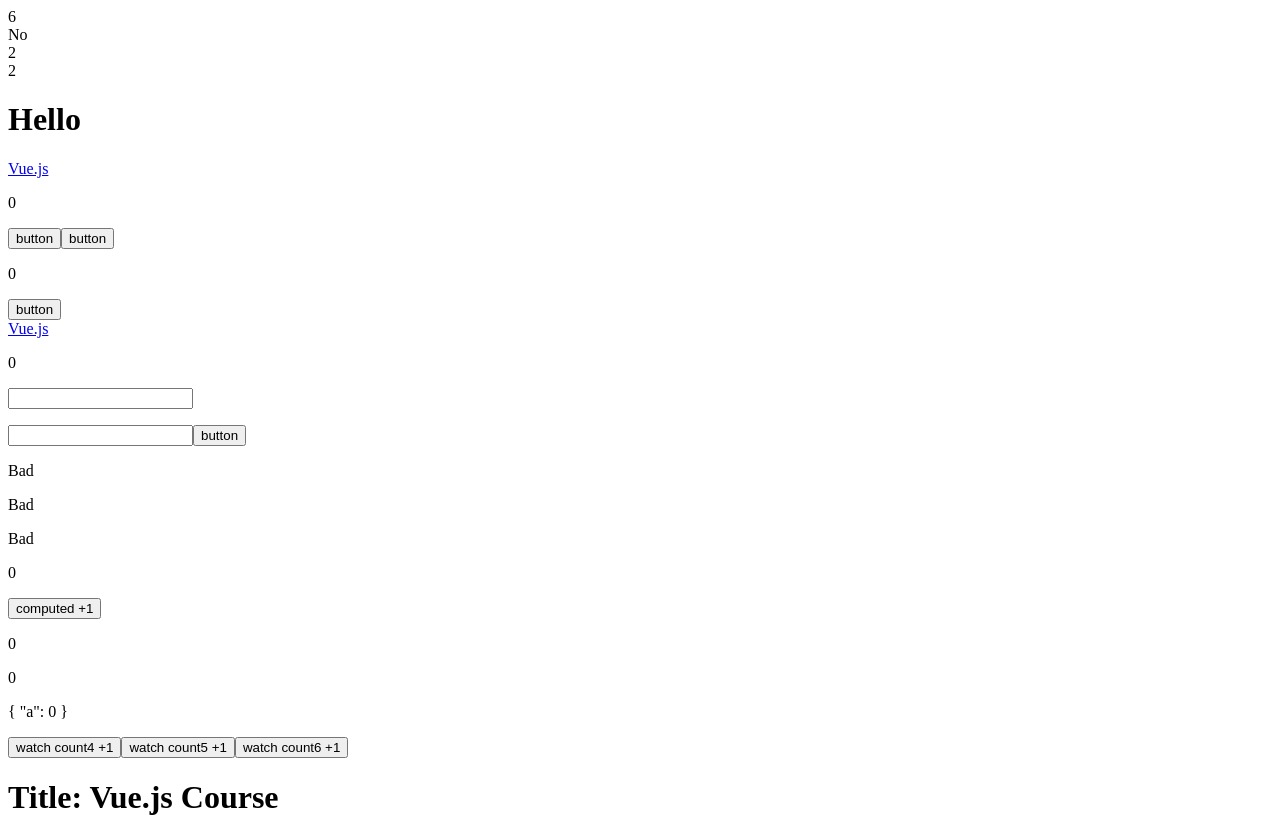
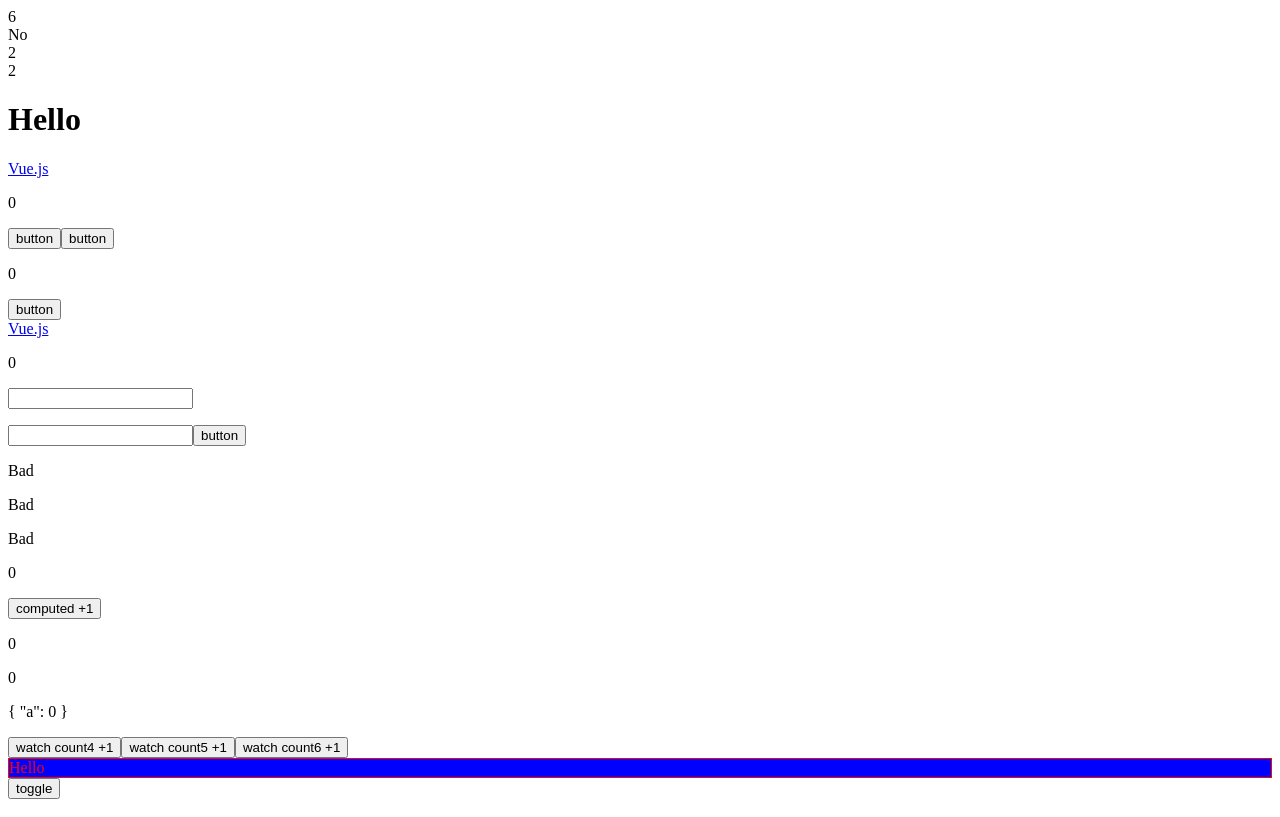
Before and after one commit to reo0306/vue-practise, a Vue app in the folder vue-lesson/: page / in a window 1280 px wide. Shown: the top 817 px of the page. Built offline with nearby package versions, Linux system fonts and the light colour scheme; the HTML template or start-up script is replaced by a standard one.

Commit message:
add v-bind class

```diff
--- a/vue-lesson/src/App.vue
+++ b/vue-lesson/src/App.vue
@@ -99,6 +99,14 @@ watchEffect(() => {
   console.log('watchEffect');
   console.log(count4.value, count5.value, count6.value);
 })
+
+const isRed = ref(true);
+const isBlue = ref(true);
+const className = ref('red');
+function toggleClass() {
+  isRed.value = !isRed.value;
+  isBlue.value = !isBlue.value;
+}
 </script>
 
 <template>
@@ -142,6 +150,9 @@ watchEffect(() => {
   <button @click="count5++">watch count5 +1</button>
   <button @click="count6++">watch count6 +1</button>
 
+  <div class="border" :class="[className, {'bg-blue': isBlue }]">Hello</div>
+  <button @click="toggleClass">toggle</button>
+
   <h1>Title: {{ title }}</h1>
   <h2>Price: ${{ price - 1 }}</h2>
   <button @click="increment">button</button>
@@ -152,3 +163,15 @@ watchEffect(() => {
   <h2>Instructor email: {{ instructor.email }}</h2>
   <h2>Course Info Sections: {{ sections + 1 }}</h2>
 </template>
+
+<style>
+.red {
+  color: red;
+}
+.bg-blue {
+  background-color: blue;
+}
+.border {
+  border: 1px solid red;
+}
+</style>
```
